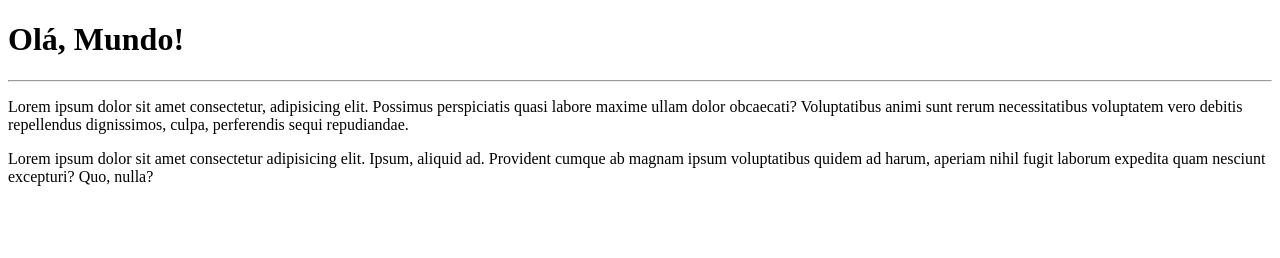
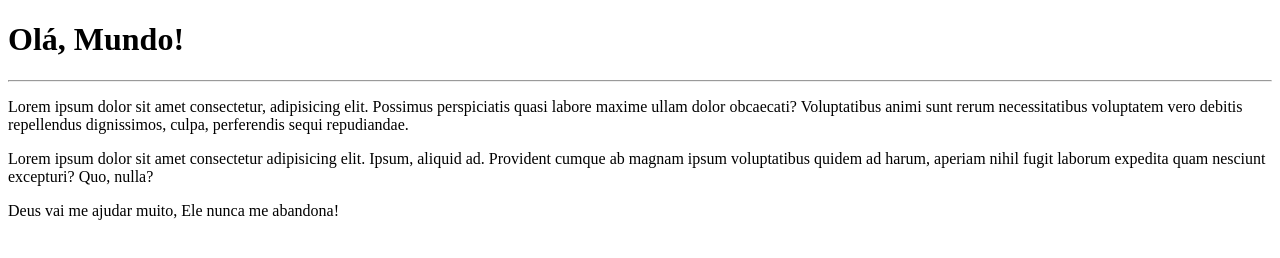
Before and after one commit to welliny/Ola-Mundo, a plain HTML site: page site-exemplo/index.html in a window 1280 px wide. Drawn offline with Linux system fonts and the light colour scheme.

Commit message:
Oração

```diff
--- a/site-exemplo/index.html
+++ b/site-exemplo/index.html
@@ -11,5 +11,6 @@
     <hr>
     <p>Lorem ipsum dolor sit amet consectetur, adipisicing elit. Possimus perspiciatis quasi labore maxime ullam dolor obcaecati? Voluptatibus animi sunt rerum necessitatibus voluptatem vero debitis repellendus dignissimos, culpa, perferendis sequi repudiandae.</p>
     <p>Lorem ipsum dolor sit amet consectetur adipisicing elit. Ipsum, aliquid ad. Provident cumque ab magnam ipsum voluptatibus quidem ad harum, aperiam nihil fugit laborum expedita quam nesciunt excepturi? Quo, nulla?</p>
+    <p>Deus vai me ajudar muito, Ele nunca me abandona!</p>
 </body>
 </html>
```
